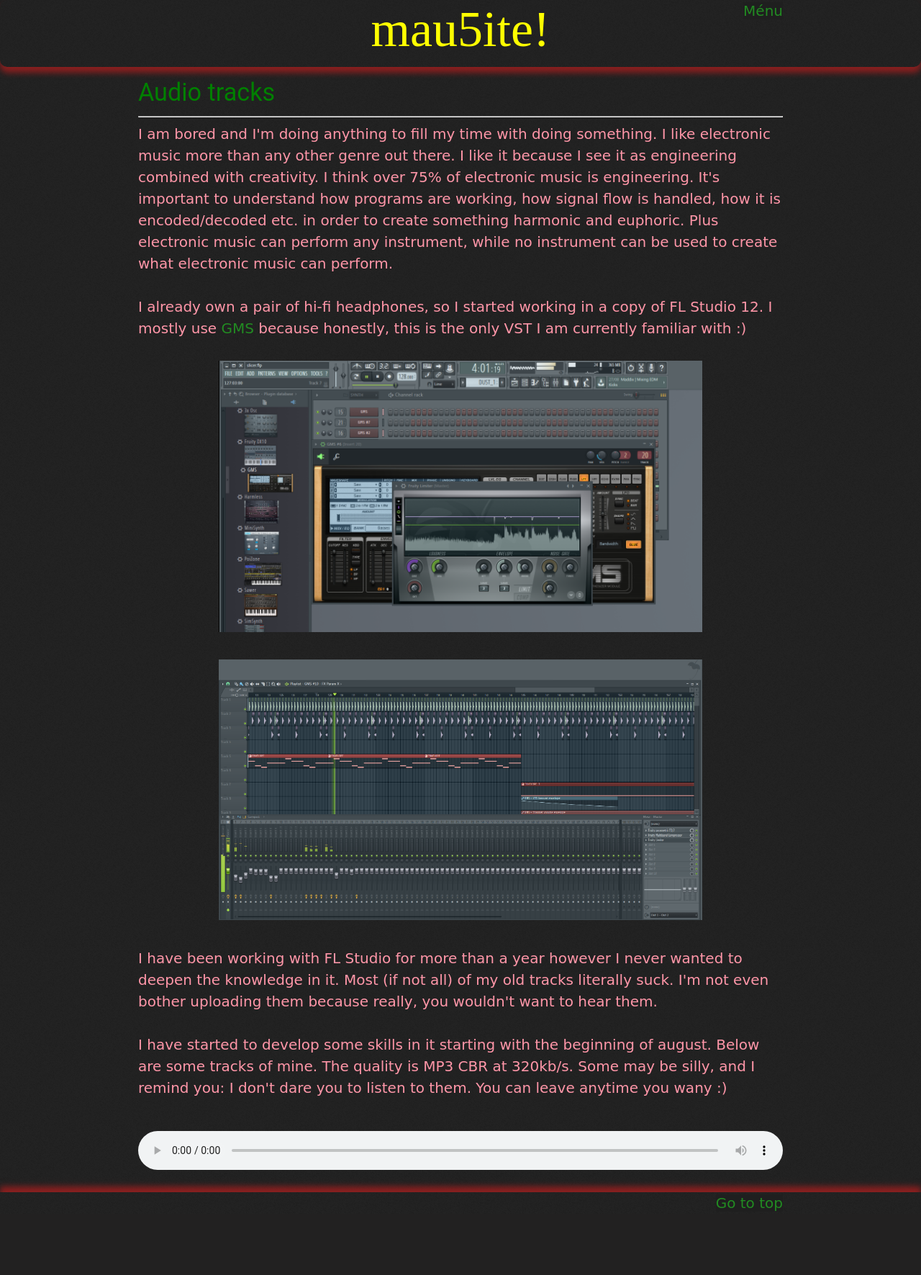
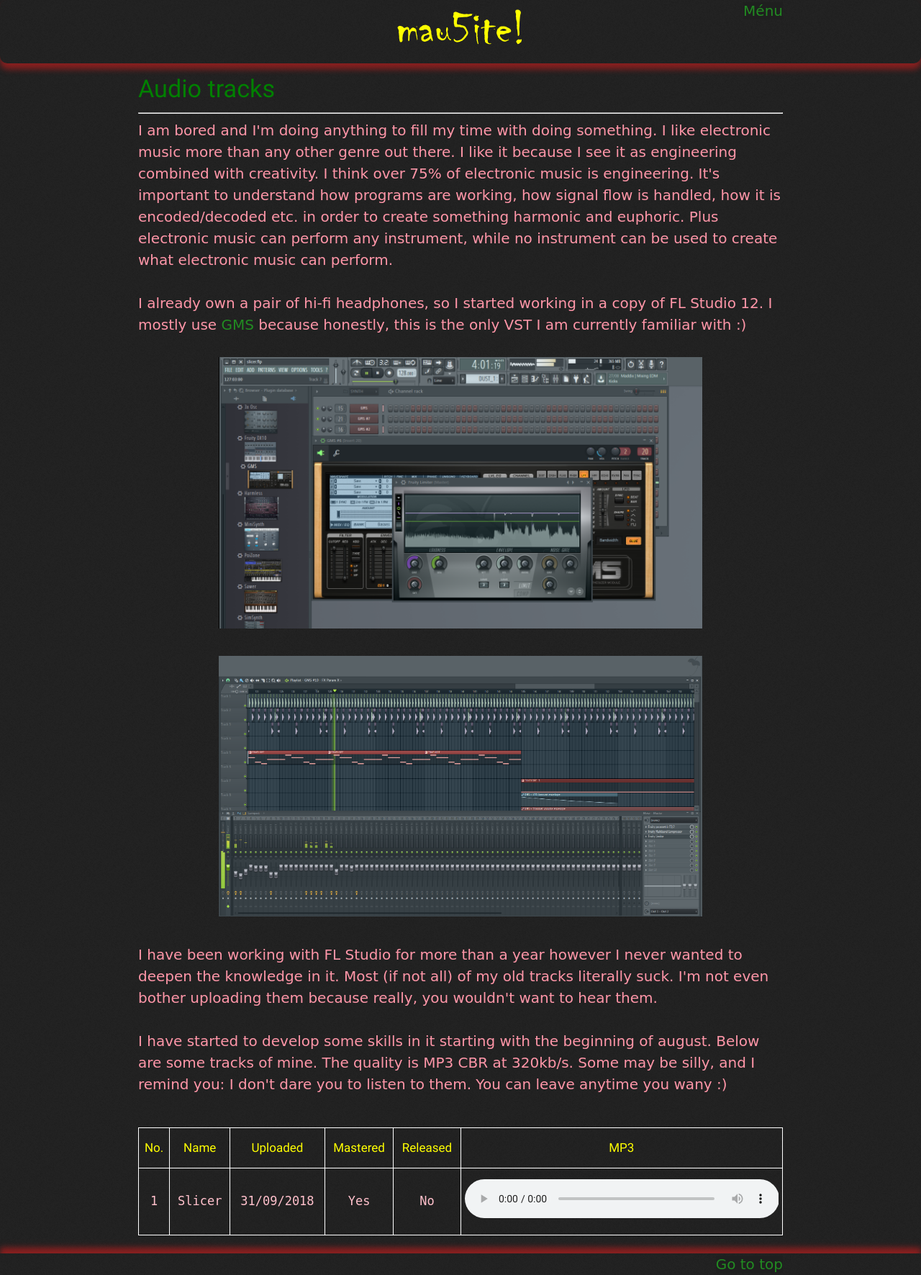
Before and after one commit to teodor-ionesco/mau5, a PHP site: page /mau5/hobby/tracks in a window 1280 px wide. Shown: the whole page at 72% size. Before the commit the page ends 1682 px from the top, so only its background shows below. Run offline with PHP 8.4, Linux system fonts and the light colour scheme; some libraries are stand-ins or nearby versions; some web fonts are replaced.

Commit message:
Improved
- Implemented table style for tracks listing
- Included Chiller TTF
- Implemented CORS headers

```diff
--- a/hobby/tracks.php
+++ b/hobby/tracks.php
@@ -13,6 +13,30 @@ require_once('m5_bind.php');
 			audio
 			{
 				width: 100%;
+			}
+
+			table
+			{
+				border-collapse: collapse;
+			}
+
+			table, th, td
+			{
+				border: 1px solid white;
+			}
+
+			.table_tracks thead tr td
+			{
+				color: yellow;
+				font-size: 17px;
+				text-align: center;
+			}
+
+			.table_tracks tbody td
+			{
+				color: pink;
+				font-size: 17px;
+				text-align: center;
 			}
 		</style>
 	</head>
@@ -57,9 +81,32 @@ require_once('m5_bind.php');
 				</div>
 				<br>
 				<br>
-				<audio controls title="Slicer">
-					<source src="//<?= SITE_PORTAL_URL ?>/static/mpeg/slicer.mp3" type="audio/mpeg">
-				</audio>
+				<table class="table_tracks">
+					<thead>
+						<tr>
+							<td>No.</td>
+							<td>Name</td>
+							<td>Uploaded</td>
+							<td>Mastered</td>
+							<td>Released</td>
+							<td style="width:50%;">MP3</td>
+						</tr>
+					</thead>
+					<tbody>
+						<tr>
+							<td><code>1</code></td>
+							<td><code>Slicer</code></td>
+							<td><code>31/09/2018</code></td>
+							<td><code>Yes</code></td>
+							<td><code>No</code></td>
+							<td>
+								<audio controls title="Slicer">
+									<source src="//<?= SITE_PORTAL_URL ?>/static/mpeg/slicer.mp3" type="audio/mpeg">
+								</audio>
+							</td>
+						</tr>
+					</tbody>
+				</table>
 			</div>
 		</main>
 
--- a/static/css/global.php
+++ b/static/css/global.php
@@ -5,6 +5,12 @@ require_once('../../m5_bind.php');
 header('Content-Type: text/css', true);
 
 print('
+	@font-face
+	{
+		font-family: "Chiller";
+		src: url(//'.SITE_PORTAL_URL.'/static/fonts/CHILLER.TTF) format("truetype");
+	}
+
 	body
 	{
 		background-image: url(//'. SITE_PORTAL_URL .'/static/img/imagedoc-darknoise.png);
```
Also changed, not shown: .htaccess, static/fonts/CHILLER.TTF (added), static/fonts/roboto/Roboto-Regular.woff (added), static/fonts/roboto/Roboto-Regular.woff2 (added).
